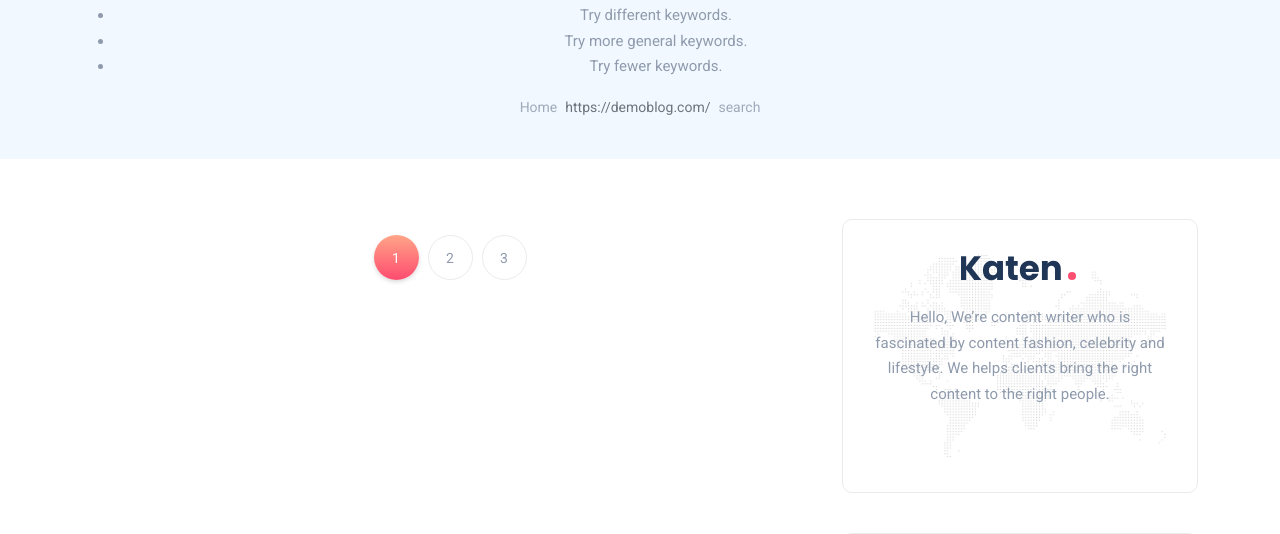
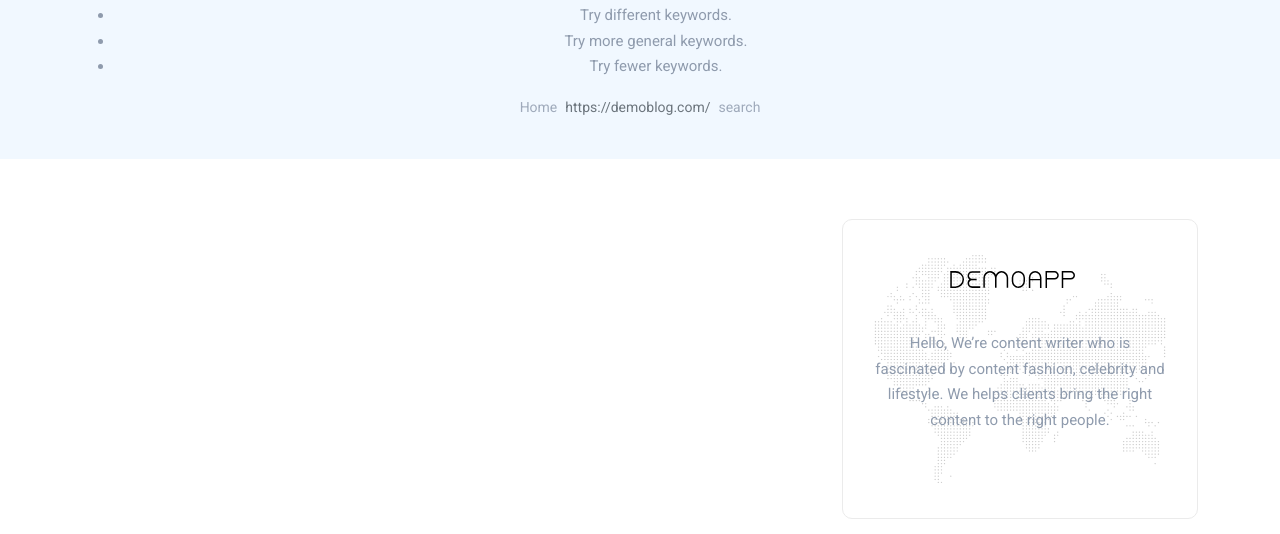
Before and after one commit to kaushik0010/Django-Blog-Application, a Django app: template templates/blog/search.html in a window 1280 px wide. Shown: the part 337-871 px from the top of the page. Run offline with Django 3.2, Linux system fonts and the light colour scheme; the template is opened without the code that fills it, so the values that code supplies are empty; some libraries are stand-ins or nearby versions.

Commit message:
updated code

```diff
--- a/templates/blog/post.html
+++ b/templates/blog/post.html
@@ -73,10 +73,10 @@
 
                 <div class="about-author padding-30 rounded">
                     <div class="thumb">
-                        <img src="/static/images/other/avatar-about.png" alt="Katen Doe">
+                        <img src="/static/images/other/avatar-about.png" alt="{{post.author}}">
                     </div>
                     <div class="details">
-                        <h4 class="name"><a href="#">Katen Doe</a></h4>
+                        <h4 class="name"><a href="#">{{post.author}}</a></h4>
                         <p>Hello, I’m a content writer who is fascinated by content fashion, celebrity and lifestyle.
                             She helps clients bring the right content to the right people.</p>
                         <!-- social icons -->
--- a/templates/blog/search.html
+++ b/templates/blog/search.html
@@ -92,16 +92,6 @@
 
                 </div>
 
-                <nav>
-                    <ul class="pagination justify-content-center">
-                        <li class="page-item active" aria-current="page">
-                            <span class="page-link">1</span>
-                        </li>
-                        <li class="page-item"><a class="page-link" href="#">2</a></li>
-                        <li class="page-item"><a class="page-link" href="#">3</a></li>
-                    </ul>
-                </nav>
-
             </div>
             <div class="col-lg-4">
 
@@ -110,7 +100,7 @@
                     <!-- widget about -->
                     <div class="widget rounded">
                         <div class="widget-about data-bg-image text-center" data-bg-image="/static/images/map-bg.png">
-                            <img src="/static/images/logo.svg" alt="logo" class="mb-4" />
+                            <img src="/static/images/download.svg" alt="logo" class="mb-4" />
                             <p class="mb-4">Hello, We’re content writer who is fascinated by content fashion, celebrity
                                 and lifestyle. We helps clients bring the right content to the right people.</p>
                             <ul class="social-icons list-unstyled list-inline mb-0">
```
Also changed, not shown: templates/blog/blogTags.html (+0 -9 lines), templates/blog/category.html (+0 -9 lines), db.sqlite3.
